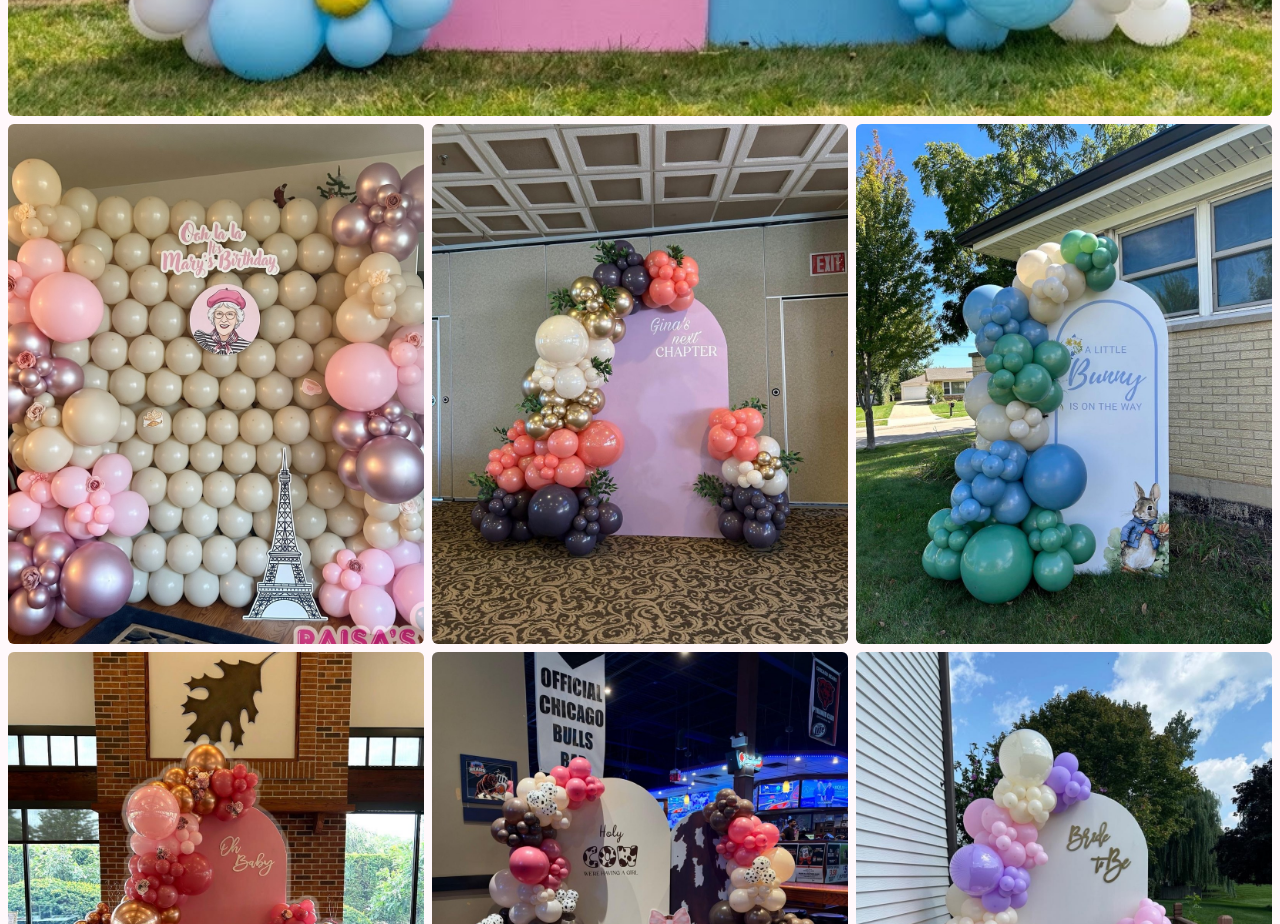
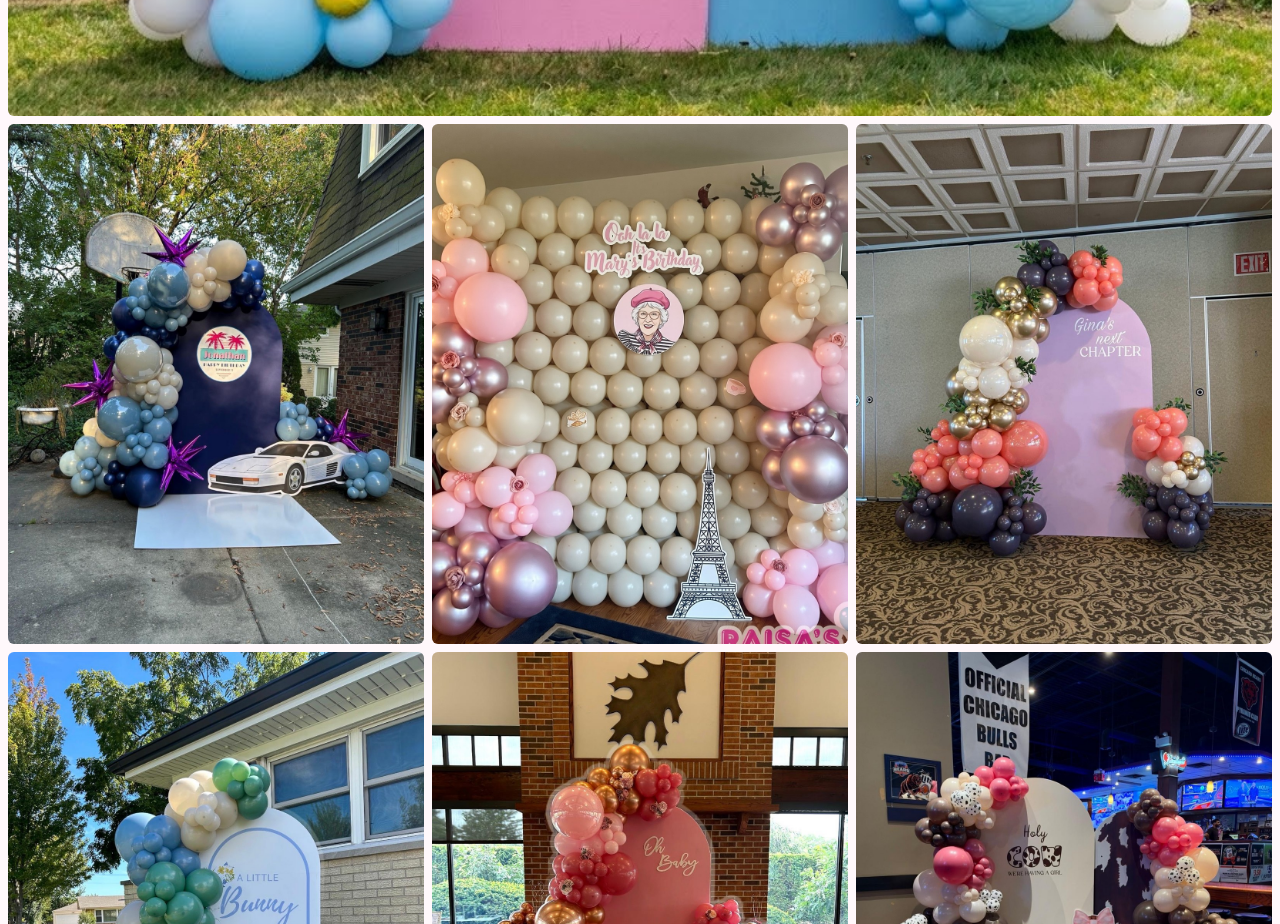
Before and after one commit to jonspangler1-byte/raisas-balloons, a plain HTML site: page index.html in a window 1280 px wide. Shown: the part 920-1844 px from the top of the page. Drawn offline with nearby package versions, Linux system fonts and the light colour scheme.

Commit message:
Add Jonathan birthday setup to top of home page

```diff
--- a/index.html
+++ b/index.html
@@ -41,6 +41,7 @@
   <main id="main">
     <section class="featured-grid">
       <button type="button" class="gallery-item featured-wide"><img src="images/featured-7.jpg" width="1024" height="821" alt="Pink, blue, and white balloon garland with rubber duck foil balloons around pink and blue arch backdrops that read A little duckling is on the way."></button>
+      <button type="button" class="gallery-item"><img src="images/featured-9.jpg" width="1080" height="1350" alt="Navy arch backdrop with blue, cream and navy balloon garland, purple star balloons, a palm-tree Happy Birthday Jonathan sign, and a white sports car cutout."></button>
       <button type="button" class="gallery-item"><img src="images/featured-8.jpg" width="1080" height="1350" alt="Cream balloon wall with pink and mauve garland, an Eiffel Tower cutout, and an Ooh la la, it's Mary's birthday sign."></button>
       <button type="button" class="gallery-item"><img src="images/featured-1.jpg" width="1080" height="1350" alt="Plum, coral, cream, and gold balloon garland around a lavender arch backdrop that reads Gina's next chapter."></button>
       <button type="button" class="gallery-item"><img src="images/featured-2.jpg" width="1080" height="1350" alt="Sage, green, blue, and cream balloon garland beside an arch backdrop that reads A little bunny is on the way."></button>
```
Also changed, not shown: images/featured-9.jpg (added).
